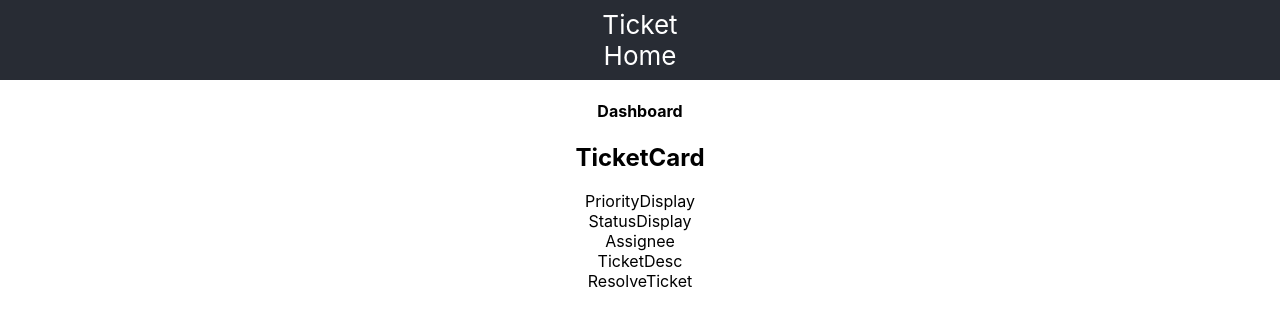
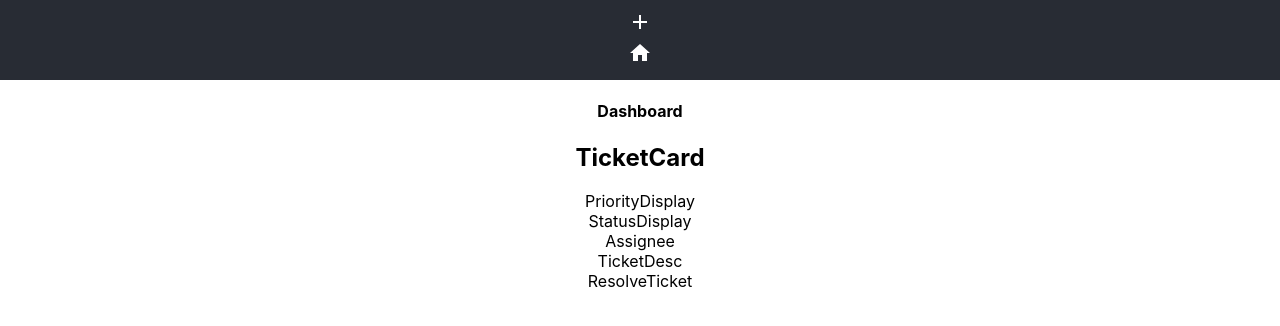
Before and after one commit to jamesfulreader/ticket-app, a React (Create React App) app: page / in a window 1280 px wide. Shown: the top 326 px of the page. Built offline with nearby package versions, Linux system fonts and the light colour scheme.

Commit message:
add material icons to navbar

```diff
--- a/package.json
+++ b/package.json
@@ -3,6 +3,10 @@
   "version": "0.1.0",
   "private": true,
   "dependencies": {
+    "@emotion/react": "^11.10.5",
+    "@emotion/styled": "^11.10.5",
+    "@mui/icons-material": "^5.11.0",
+    "@mui/material": "^5.11.1",
     "@testing-library/jest-dom": "^5.16.5",
     "@testing-library/react": "^13.4.0",
     "@testing-library/user-event": "^13.5.0",
--- a/public/index.html
+++ b/public/index.html
@@ -1,7 +1,6 @@
 <!DOCTYPE html>
 <html lang="en">
 	<head>
-    <meta charset="utf-8" />
 		<link rel="icon" href="%PUBLIC_URL%/favicon.ico" />
 		<meta name="viewport" content="width=device-width, initial-scale=1" />
 		<meta name="theme-color" content="#000000" />
@@ -10,20 +9,8 @@
 			content="Web site created using create-react-app"
 		/>
 		<link rel="apple-touch-icon" href="%PUBLIC_URL%/logo192.png" />
-    <!--
-      manifest.json provides metadata used when your web app is installed on a
-      user's mobile device or desktop. See https://developers.google.com/web/fundamentals/web-app-manifest/
-    -->
+
 		<link rel="manifest" href="%PUBLIC_URL%/manifest.json" />
-    <!--
-      Notice the use of %PUBLIC_URL% in the tags above.
-      It will be replaced with the URL of the `public` folder during the build.
-      Only files inside the `public` folder can be referenced from the HTML.
-
-      Unlike "/favicon.ico" or "favicon.ico", "%PUBLIC_URL%/favicon.ico" will
-      work correctly both with client-side routing and a non-root public URL.
-      Learn how to configure a non-root public URL by running `npm run build`.
-    -->
 		<title>React App</title>
 	</head>
 	<body>
--- a/src/components/Navbar.js
+++ b/src/components/Navbar.js
@@ -1,4 +1,6 @@
 import { useNavigate } from 'react-router-dom'
+import HomeIcon from '@mui/icons-material/Home'
+import AddIcon from '@mui/icons-material/Add'
 
 function Navbar() {
 	const navigate = useNavigate()
@@ -6,10 +8,10 @@
 	return (
 		<nav>
 			<div className='icon' onClick={() => navigate('/ticket')}>
-				Ticket
+				<AddIcon />
 			</div>
 			<div className='icon' onClick={() => navigate('/')}>
-				Home
+				<HomeIcon />
 			</div>
 		</nav>
 	)
```
Also changed, not shown: public/manifest.json, public/robots.txt (deleted), 1 other file (tests, documents, lock files or other folders). Lines whose indentation alone changed are shown as unchanged.
